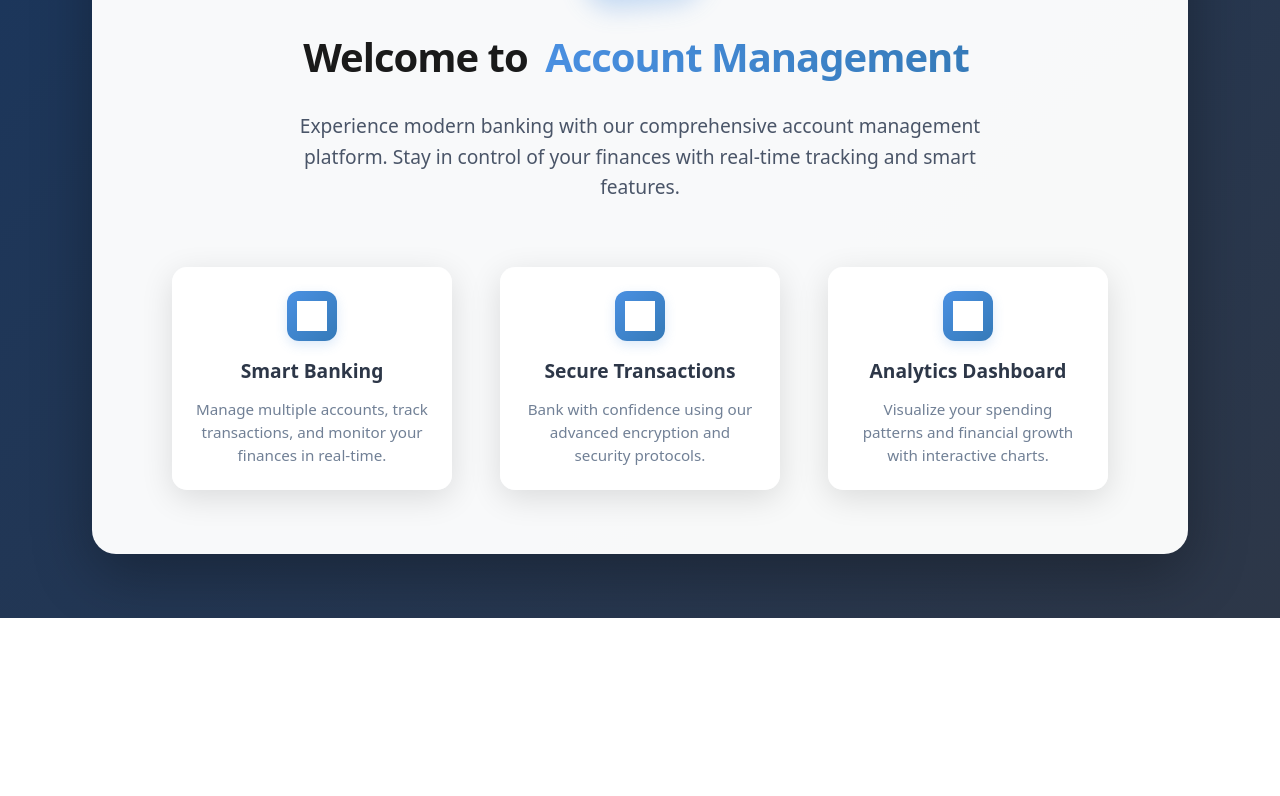
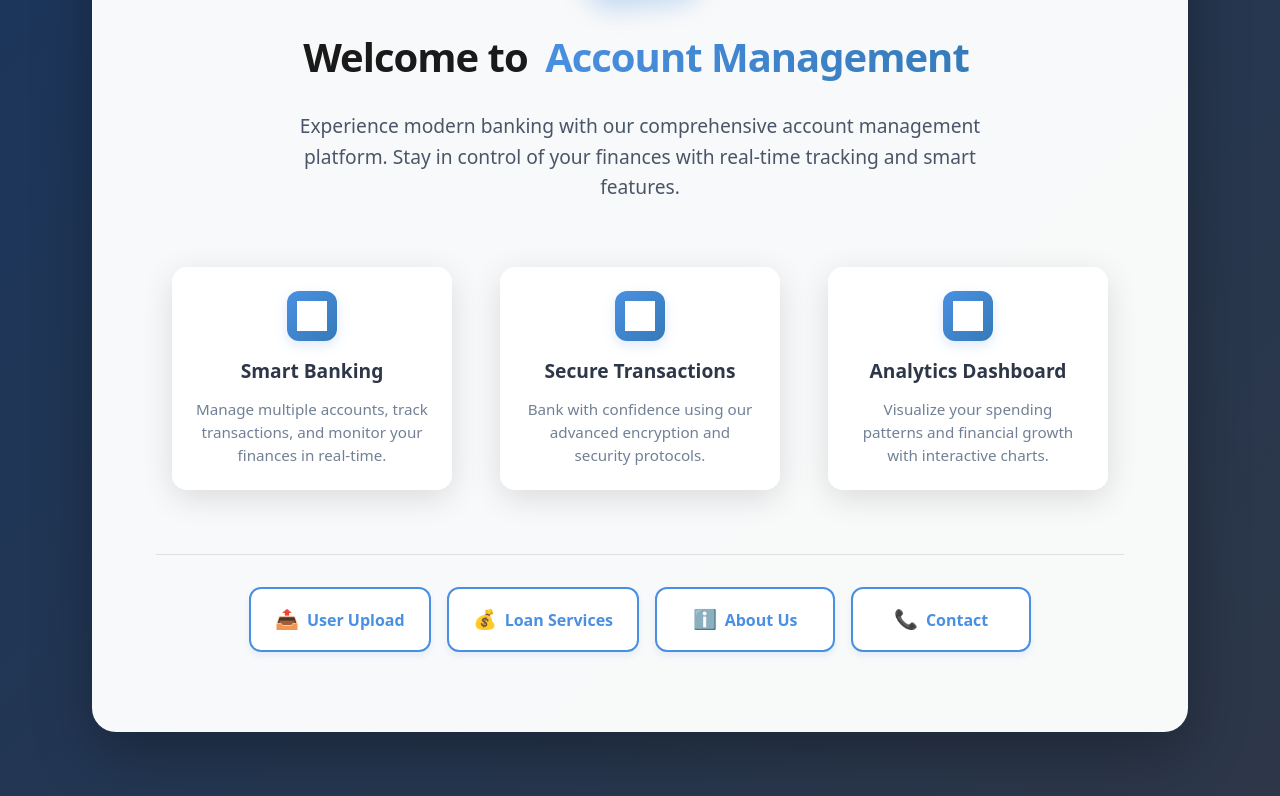
Before and after one commit to yaazhtech-training/AccountManagement, a React (Create React App) app in the folder account/: page / in a window 1280 px wide. Shown: the part 301-1097 px from the top of the page. Before the commit the page ends 919 px from the top, so only its background shows below. Built offline with nearby package versions, Linux system fonts and the light colour scheme; grey boxes are pictures that could not be loaded.

Commit message:
home page

```diff
--- a/account/src/components/Home.jsx
+++ b/account/src/components/Home.jsx
@@ -154,6 +154,65 @@ const Home = () => {
             />
           ))}
         </div>
+
+        <div style={{
+          marginTop: '3rem',
+          padding: '2rem',
+          borderTop: '1px solid rgba(0, 0, 0, 0.1)',
+          display: 'flex',
+          flexWrap: 'wrap',
+          justifyContent: 'center',
+          gap: '1rem'
+        }}>
+          {[
+            { title: 'User Upload', icon: '📤', path: '/userupload' },
+            { title: 'Loan Services', icon: '💰', path: '/loan' },
+            { title: 'About Us', icon: 'ℹ️', path: '/about' },
+            { title: 'Contact', icon: '📞', path: '/contact' }
+          ].map((button, index) => (
+            <button
+              key={index}
+              onClick={() => window.location.href = button.path}
+              style={{
+                background: 'white',
+                border: '2px solid #4a90e2',
+                borderRadius: '12px',
+                padding: '1rem 1.5rem',
+                fontSize: '1rem',
+                fontWeight: '600',
+                color: '#4a90e2',
+                cursor: 'pointer',
+                display: 'flex',
+                alignItems: 'center',
+                gap: '0.5rem',
+                transition: 'all 0.3s ease',
+                boxShadow: '0 4px 6px rgba(74, 144, 226, 0.1)',
+                minWidth: '180px',
+                justifyContent: 'center',
+                transform: 'translateY(0)',
+                ':hover': {
+                  transform: 'translateY(-2px)',
+                  boxShadow: '0 6px 12px rgba(74, 144, 226, 0.2)'
+                }
+              }}
+              onMouseEnter={(e) => {
+                e.currentTarget.style.transform = 'translateY(-2px)';
+                e.currentTarget.style.boxShadow = '0 6px 12px rgba(74, 144, 226, 0.2)';
+                e.currentTarget.style.background = '#4a90e2';
+                e.currentTarget.style.color = 'white';
+              }}
+              onMouseLeave={(e) => {
+                e.currentTarget.style.transform = 'translateY(0)';
+                e.currentTarget.style.boxShadow = '0 4px 6px rgba(74, 144, 226, 0.1)';
+                e.currentTarget.style.background = 'white';
+                e.currentTarget.style.color = '#4a90e2';
+              }}
+            >
+              <span style={{ fontSize: '1.2rem' }}>{button.icon}</span>
+              {button.title}
+            </button>
+          ))}
+        </div>
       </div>
     </div>
   )
```
